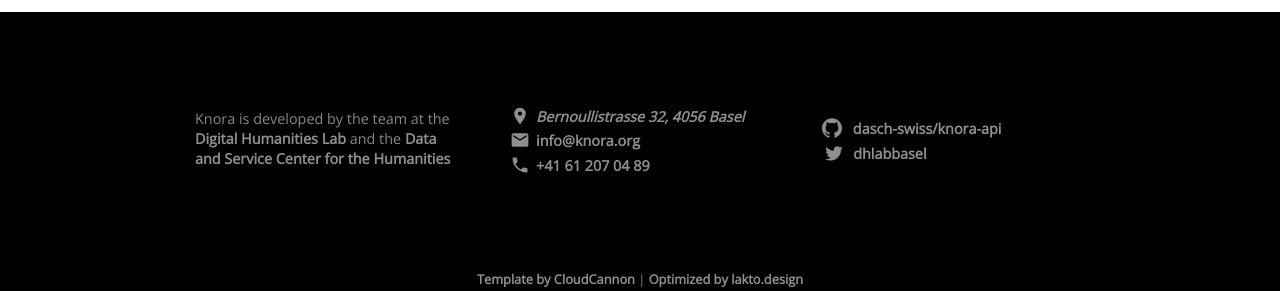
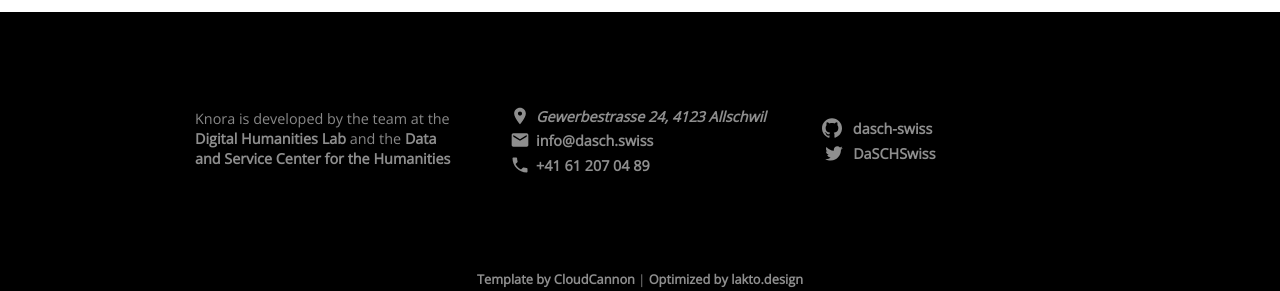
Before and after one commit to dasch-swiss/knora-org-website, a Jekyll site: the page built from index.html, in a window 1280 px wide and 900 px high, scrolled down 3000 px. Shown: the part 606-897 px from the top of the window. Built offline with Jekyll 4.4.1, drawn with Linux system fonts in a browser that asks for light colours; nearby versions of some CDN libraries.

Commit message:
Update _config.yml

```diff
--- a/_config.yml
+++ b/_config.yml
@@ -9,18 +9,18 @@
 company:
   company_name: Data and Service Center for the Humanities (DaSCH)
   mission_statement: Data and Service Center for the Humanities (DaSCH).
-  address: Bernoullistrasse 32, 4056 Basel
+  address: Gewerbestrasse 24, 4123 Allschwil
   phone: +41 61 207 04 89
-  email: info@knora.org
-  twitter: dhlabbasel
-  github: dasch-swiss/knora-api
+  email: info@dasch.swiss
+  twitter: DaSCHSwiss
+  github: dasch-swiss
 
 
 
 
 links:
-  knora: <a href="https://knora.org">Knora</a>
-  knora-docs: <a href="https://docs.knora.org">Documentation</a>
+  knora: <a href="https://dsp.dasch.swiss">DaSCH Service Platform</a>
+  knora-docs: <a href="https://docs-api.dasch.swiss">Documentation</a>
   sipi: <a href="https://sipi.io">Sipi</a>
   knora-app: <a href="https://dasch-swiss.github.io/knora-app">Knora-App</a>
   dhlab: <a href="http://dhlab.unibas.ch">Digital Humanities Lab</a>
@@ -30,18 +30,17 @@
 
 # Values for the jekyll-seo-tag gem (https://github.com/jekyll/jekyll-seo-tag)
 logo: /assets/images/touch-icon.png
-description: Knora is a software framework for storing, sharing, and working with primary sources and data in the humanities.
+description: The DaSCH Service Platform is a software framework for storing, sharing, and working with primary sources and data in the humanities.
 author:
-  name: Digital Humanities Lab, University of Basel
-  email: info@knora.org
-  twitter: dhlabbasel # twitter username without the @ symbol
+  name: Data and Service Center for the Humanities, University of Basel
+  email: info@dasch.swiss
+  twitter: DaSCHSwiss # twitter username without the @ symbol
 social:
-  name: Digital Humanities Lab, University of Basel
+  name: Data and Service Center for the Humanities, University of Basel
   links:
-    - https://github.com/dasch-swiss/knora-api
-    - https://dhlab.unibas.ch
     - https://dasch.swiss
-    - https://knora.org
+    - https://github.com/dasch-swiss
+
 
 # -----
 # Build
```
